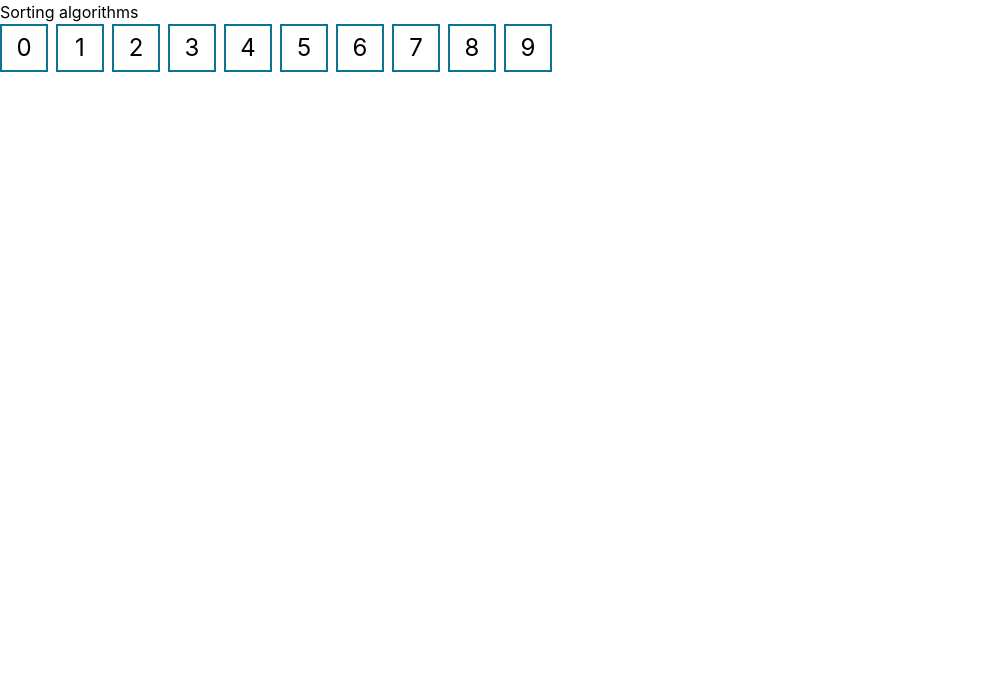
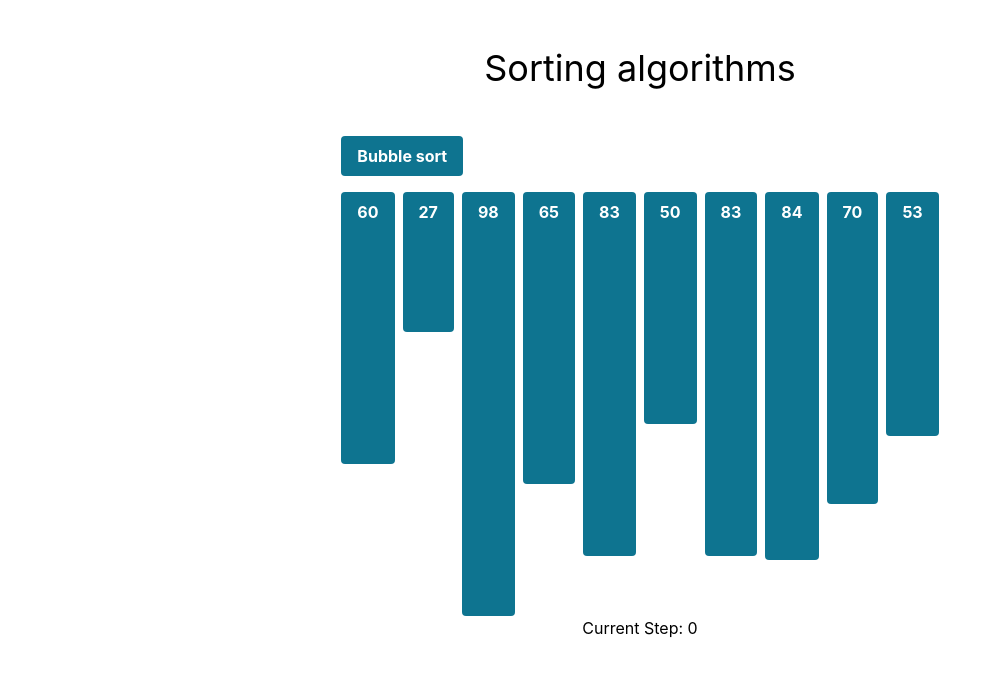
Before and after one commit to RemiSaurel/sorting-algorithms, a React (Create React App) app: page / in a window 1280 px wide. Shown: the top 674 px of the page, without its empty margins (0-1002 px from the left). Built offline with nearby package versions, Linux system fonts and the light colour scheme.

Commit message:
add: first algo, first screen

```diff
--- a/src/App.tsx
+++ b/src/App.tsx
@@ -1,14 +1,16 @@
 import React from 'react';
 import './App.css';
-import ElementGrid from "./components/ElementGrid";
+import Sorting from "./components/Sorting";
 
 function App() {
   return (
-      <div>
-          <h1>Sorting algorithms</h1>
-        <ElementGrid
-            nbItems={10}
-        />
+      <div className="text-center">
+          <h1 className="text-4xl my-12">Sorting algorithms</h1>
+          <div className="flex justify-center">
+              <Sorting
+                  nbItems={10}
+              />
+          </div>
       </div>
   );
 }
--- a/src/components/ElementGrid.tsx
+++ /dev/null
@@ -1,13 +0,0 @@
-export default function ElementGrid({nbItems}: {nbItems: number}) {
-  return (
-    <div className="flex gap-2">
-        {Array.from(Array(nbItems).keys()).map((item) => (
-            <div className="element border-2 border-cyan-700 text-2xl w-12 h-12 text-center flex items-center justify-center" key={item}>
-              <span>
-                {item}
-              </span>
-            </div>
-        ))}
-    </div>
-  );
-}
--- /dev/null
+++ b/src/components/Sorting.tsx
@@ -0,0 +1,66 @@
+import SortingButton from "./SortingButton";
+import React, { useState } from 'react';
+
+export default function Sorting({nbItems}: {nbItems: number}) {
+    const generateArray = (nbItems: number): number[] => {
+        const array = [];
+        for (let i = 0; i < nbItems; i++) {
+            array.push(Math.floor(Math.random() * 100));
+        }
+        return array;
+    }
+
+    const bubbleSort = async (array: number[]) => {
+        setSorting(true)
+        const n = array.length;
+        let i, j, temp;
+        let selected = [], moving: number[] = [];
+        for (i = 0; i < n - 1; i++) {
+            for (j = 0; j < n - i - 1; j++) {
+                selected = [j, j + 1];
+                if (array[j] > array[j + 1]) {
+                    temp = array[j];
+                    array[j] = array[j + 1];
+                    array[j + 1] = temp;
+                    moving = [j, j + 1];
+                } else {
+                    moving = [];
+                }
+                setArray([...array]);
+                setSelected(selected);
+                setMoving(moving);
+                setCurrentStep(currentStep + 1);
+                await new Promise(resolve => setTimeout(resolve, 200));
+            }
+        }
+        setSorting(false)
+    }
+
+    const [array, setArray] = useState<number[]>(generateArray(nbItems));
+    const [currentStep, setCurrentStep] = useState<number>(0);
+    const [selected, setSelected] = useState<number[]>([]);
+    const [moving, setMoving] = useState<number[]>([]);
+    const [sorting, setSorting] = useState<boolean>(false);
+
+    return (
+        <div>
+            <div className="flex">
+                <SortingButton name="Bubble sort" onClick={() => bubbleSort(array)} disabled={sorting}/>
+            </div>
+            <div className="flex gap-2">
+                {array.map((item, index) => (
+                    <div
+                        key={index}
+                        className={`bg-cyan-700 text-white font-bold py-2 px-4 rounded ${selected.includes(index) ? 'bg-green-600' : ''} ${moving.includes(index) ? 'bg-yellow-400' : ''}`}
+                        style={{height: `${item * 4 + 32}px`}}
+                    >
+                        {item}
+                    </div>
+                ))}
+            </div>
+            <div>
+                Current Step: {currentStep}
+            </div>
+        </div>
+    );
+}
--- /dev/null
+++ b/src/components/SortingButton.tsx
@@ -0,0 +1,11 @@
+export default function SortingButton(props: {name: string, onClick: () => void, disabled: boolean}) {
+    return (
+        <button
+            className="bg-cyan-700 hover:bg-cyan-600 text-white font-bold py-2 px-4 rounded mb-4 disabled:bg-gray-400"
+            onClick={() => props.onClick()}
+            disabled={props.disabled}
+        >
+            {props.name}
+        </button>
+    )
+}
```
